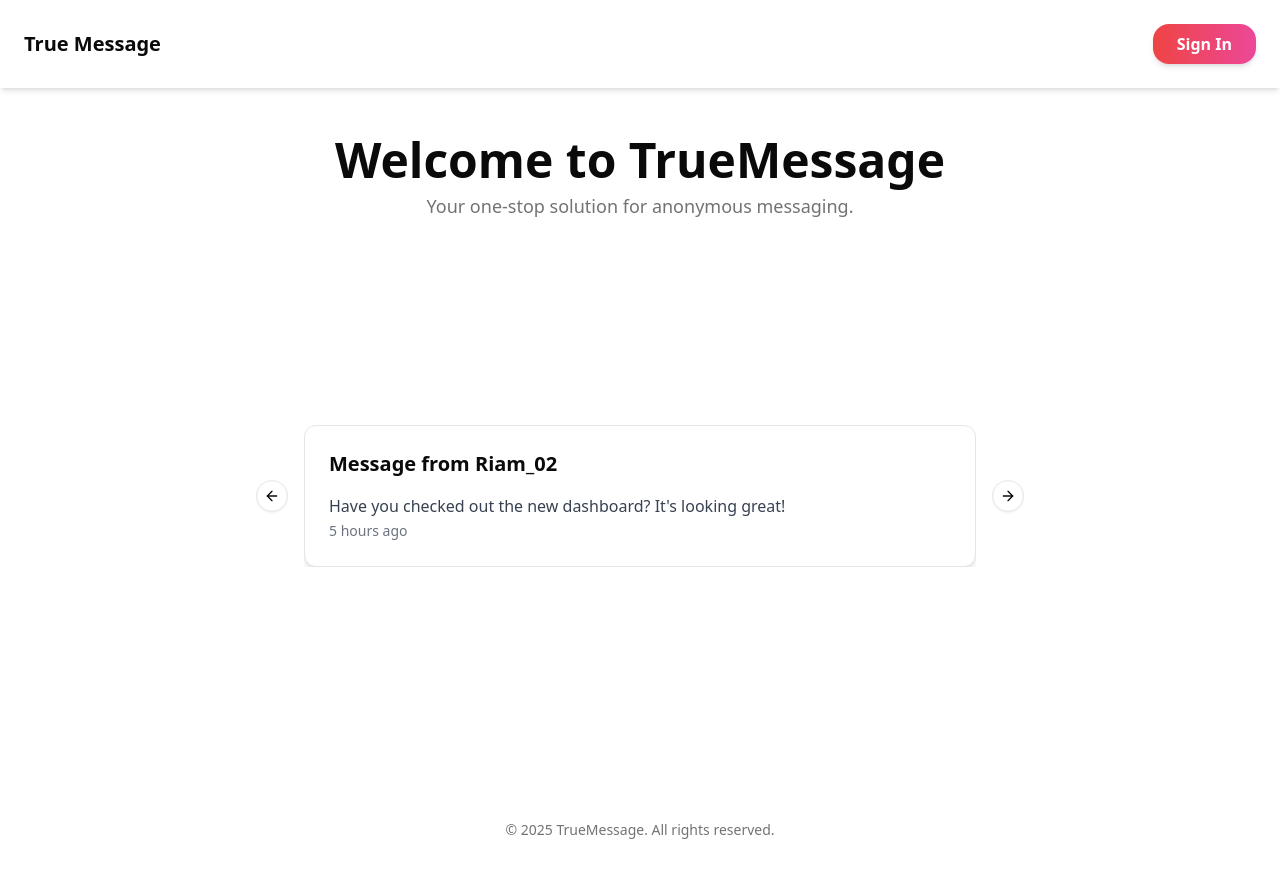
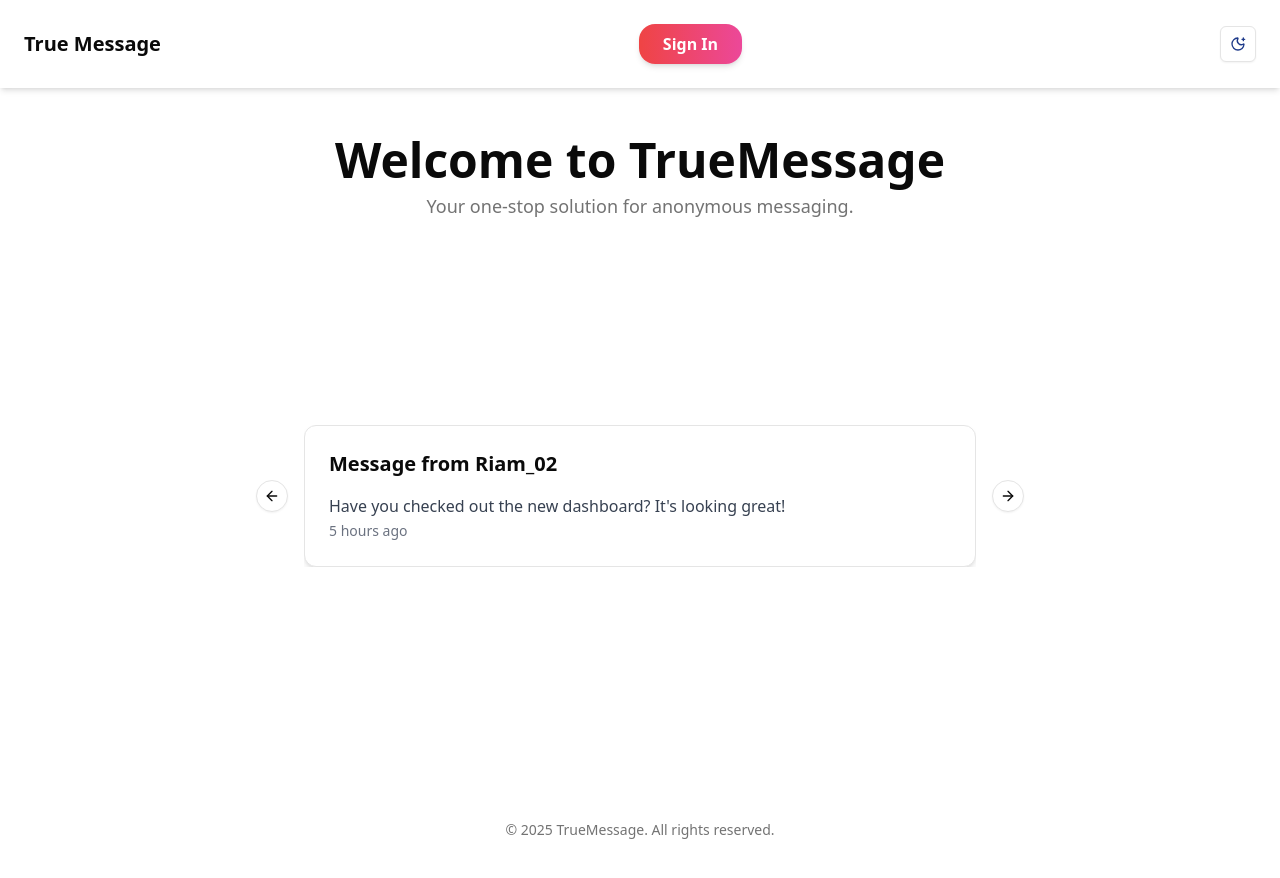
Before and after one commit to MasudRiam/trueMessage, a Next.js app in the folder true-message/: page / in a window 1280 px wide. Shown: the top 878 px of the page. Built offline with nearby package versions, Linux system fonts and the light colour scheme; no server answers.

Commit message:
fix h2 tag dark mode bug

```diff
--- a/true-message/src/app/layout.tsx
+++ b/true-message/src/app/layout.tsx
@@ -4,6 +4,7 @@ import { Geist, Geist_Mono } from "next/font/google";
 import ProviderAuth from "@/context/ProviderAuth";
 import { Toaster } from "@/components/ui/sonner";
 import Navbar from "@/components/navbar";
+import { ThemeProvider } from "@/components/theme-provider"
 
 
 
@@ -28,16 +29,24 @@ export default function RootLayout({
   children: React.ReactNode;
 }>) {
   return (
-    <html lang="en">
-
+        <html lang="en" suppressHydrationWarning>
+      <head />
+      <body
+        className={`${geistSans.variable} ${geistMono.variable} antialiased min-h-screen bg-background text-foreground`}
+      >
+        <ThemeProvider
+          attribute="class"
+          defaultTheme="system"
+          enableSystem
+          disableTransitionOnChange
+        >
           <ProviderAuth>
-      <body className={`${geistSans.variable} ${geistMono.variable} antialiased`}>
-
-          <Navbar />
-          {children}
-          <Toaster />
+            <Navbar />
+            {children}
+            <Toaster />
+          </ProviderAuth>
+        </ThemeProvider>
       </body>
-      </ProviderAuth>
     </html>
   );
 }
--- a/true-message/src/app/page.tsx
+++ b/true-message/src/app/page.tsx
@@ -36,7 +36,7 @@ const Home = () => {
               <CarouselItem key={index} className="w-full">
                 <Card className="bg-white shadow-md hover:shadow-lg transition-shadow duration-300">
                   <CardContent className="p-6 space-y-4">
-                    <h2 className="text-xl font-semibold">{messages.title}</h2>
+                    <h2 className="text-xl font-semibold text-card-foreground">{messages.title}</h2>
                     <p className="text-gray-700">{messages.content}</p>
                     <span className="text-sm text-gray-500">{messages.received}</span>
                   </CardContent>
--- a/true-message/src/components/navbar.tsx
+++ b/true-message/src/components/navbar.tsx
@@ -1,14 +1,26 @@
 'use client'
 
 
-import React from 'react'
+import React, { useEffect, useState } from 'react'
 import { useSession, signOut } from 'next-auth/react'
 import { User } from 'next-auth'
 import Link from 'next/link'
+import { useTheme } from "next-themes"
+import { Button } from "@/components/ui/button"
+import { MoonStar, SunMedium } from "lucide-react"
 
 const Navbar = () => {
   const { data: session } = useSession()
   const user = session?.user as User
+
+    const { theme, setTheme } = useTheme()
+    const [mounted, setMounted] = useState(false)
+
+    useEffect(() => {
+    setMounted(true)
+  }, [])
+
+  const isDark = theme === "dark"
 
   return (
     <nav className='p-4 md:p-6 shadow-md'>
@@ -24,6 +36,20 @@ const Navbar = () => {
                     <button className='w-full md:w-auto px-6 py-2 rounded-2xl bg-gradient-to-r from-red-500 to-pink-500 text-white font-semibold shadow-md hover:shadow-lg transition-all duration-300 hover:scale-105'>Sign In</button>
                 </Link>
             )}
+                {mounted && (
+            <Button
+              variant="outline"
+              size="icon"
+              onClick={() => setTheme(isDark ? "light" : "dark")}
+              className="transition-all"
+            >
+              {isDark ? (
+                <SunMedium className="h-5 w-5 text-yellow-400" />
+              ) : (
+                <MoonStar className="h-5 w-5 text-blue-900" />
+              )}
+            </Button>
+                )}
         </div>
     </nav>
   )
--- /dev/null
+++ b/true-message/src/components/theme-provider.tsx
@@ -0,0 +1,11 @@
+"use client"
+
+import * as React from "react"
+import { ThemeProvider as NextThemesProvider } from "next-themes"
+
+export function ThemeProvider({
+  children,
+  ...props
+}: React.ComponentProps<typeof NextThemesProvider>) {
+  return <NextThemesProvider {...props}>{children}</NextThemesProvider>
+}
```
